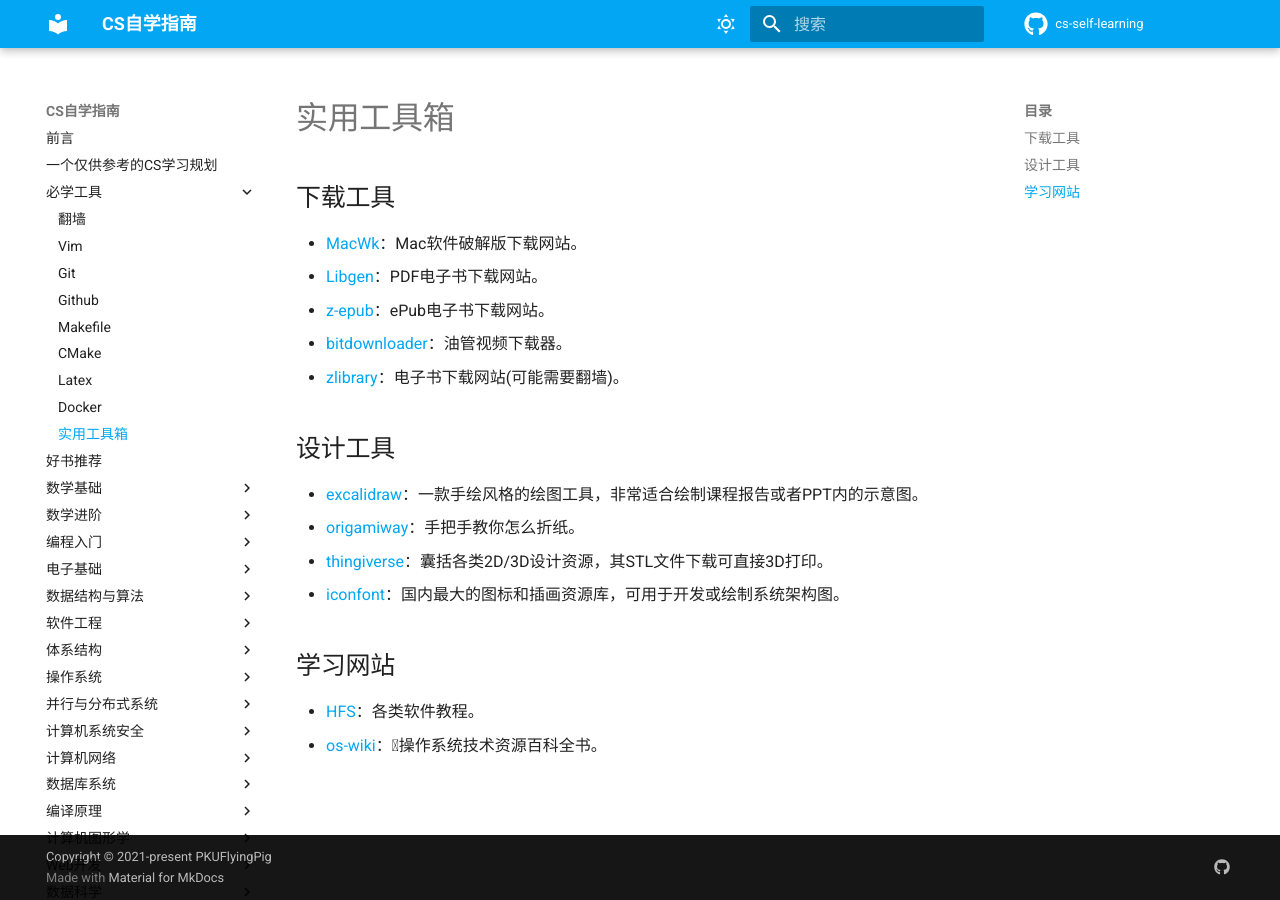
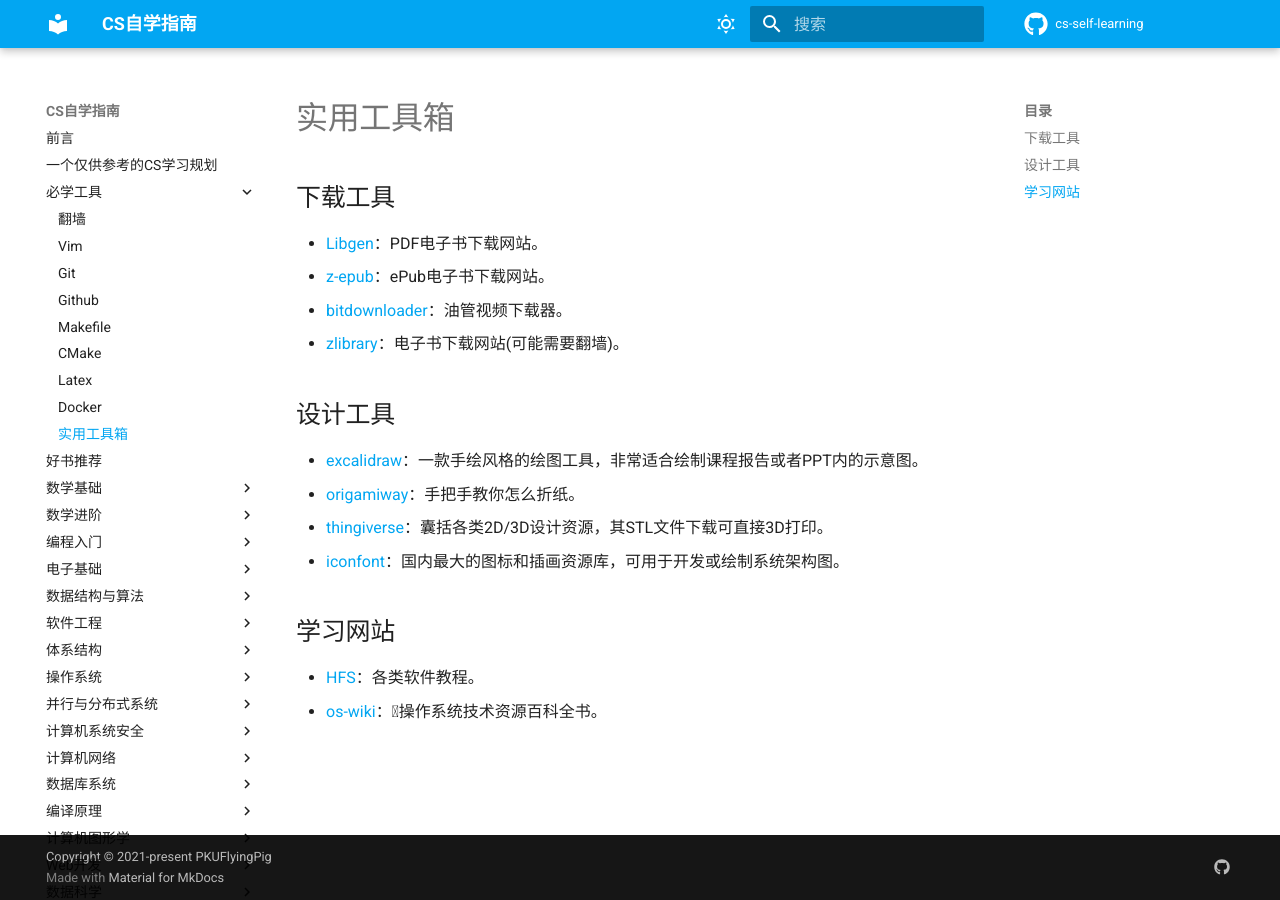
Before and after one commit to PKUFlyingPig/cs-self-learning, an MkDocs documentation site: the page built from docs/必学工具/tools.md, in a window 1280 px wide. Built offline with MkDocs 1.6.1 and Material for MkDocs 9.7.7, drawn with Linux system fonts in a browser that asks for light colours; comment, search, counter and statistics services are not loaded.

Commit message:
Update tools.md
Delete macwk.com

```diff
--- a/docs/必学工具/tools.md
+++ b/docs/必学工具/tools.md
@@ -1,5 +1,4 @@
 ## 下载工具
-- [MacWk](https://macwk.com/)：Mac软件破解版下载网站。
 - [Libgen](http://libgen.is/)：PDF电子书下载网站。
 - [z-epub](https://z-epub.com/)：ePub电子书下载网站。
 - [bitdownloader](https://bitdownloader.io/)：油管视频下载器。
```
